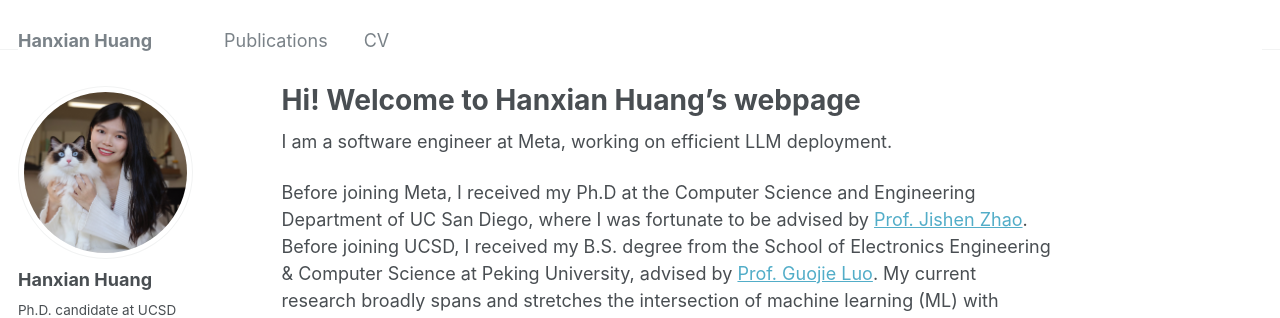
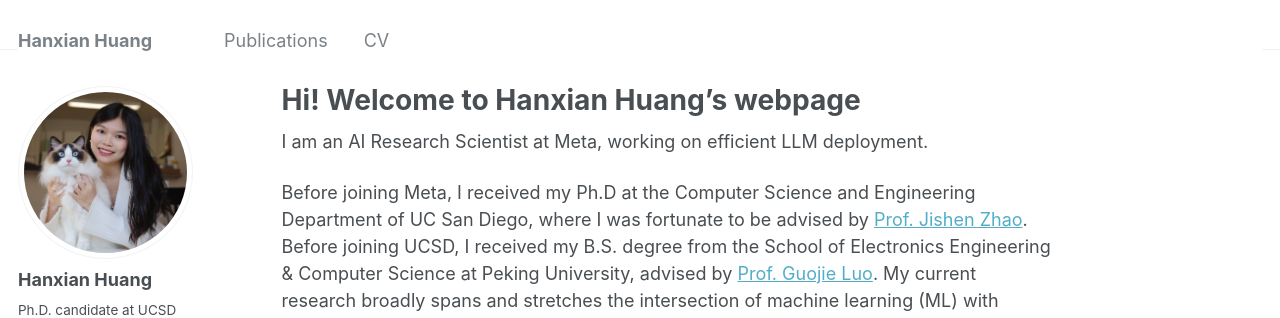
Before and after one commit to Hanxian97/Hanxian97.github.io, a Jekyll site: the page built from _pages/about.md, in a window 1280 px wide and 900 px high. Shown: the top 318 px of the window. Built offline with Jekyll 4.4.1, drawn with Linux system fonts in a browser that asks for light colours; some web fonts are replaced.

Commit message:
Update about.md

```diff
--- a/_pages/about.md
+++ b/_pages/about.md
@@ -7,7 +7,7 @@ redirect_from:
   - /about.html
 ---
 
-I am a software engineer at Meta, working on efficient LLM deployment.
+I am an AI Research Scientist at Meta, working on efficient LLM deployment.
 
 Before joining Meta, I received my Ph.D at the Computer Science and Engineering Department of UC San Diego,  where I was fortunate to be advised by [Prof. Jishen Zhao](https://cseweb.ucsd.edu/~jzhao/index.html). Before joining UCSD, I received my B.S. degree from the School of Electronics Engineering & Computer Science at Peking University, advised by [Prof. Guojie Luo](https://ceca.pku.edu.cn/en/people_/faculty_/guojie_luo/). My current research broadly spans and stretches the intersection of machine learning (ML) with programming languages, compilers, and computer systems. This includes exploring advanced ML techniques to improve system designs and PL tasks, as well as efficient ML algorithms and system co-design.
 
```
